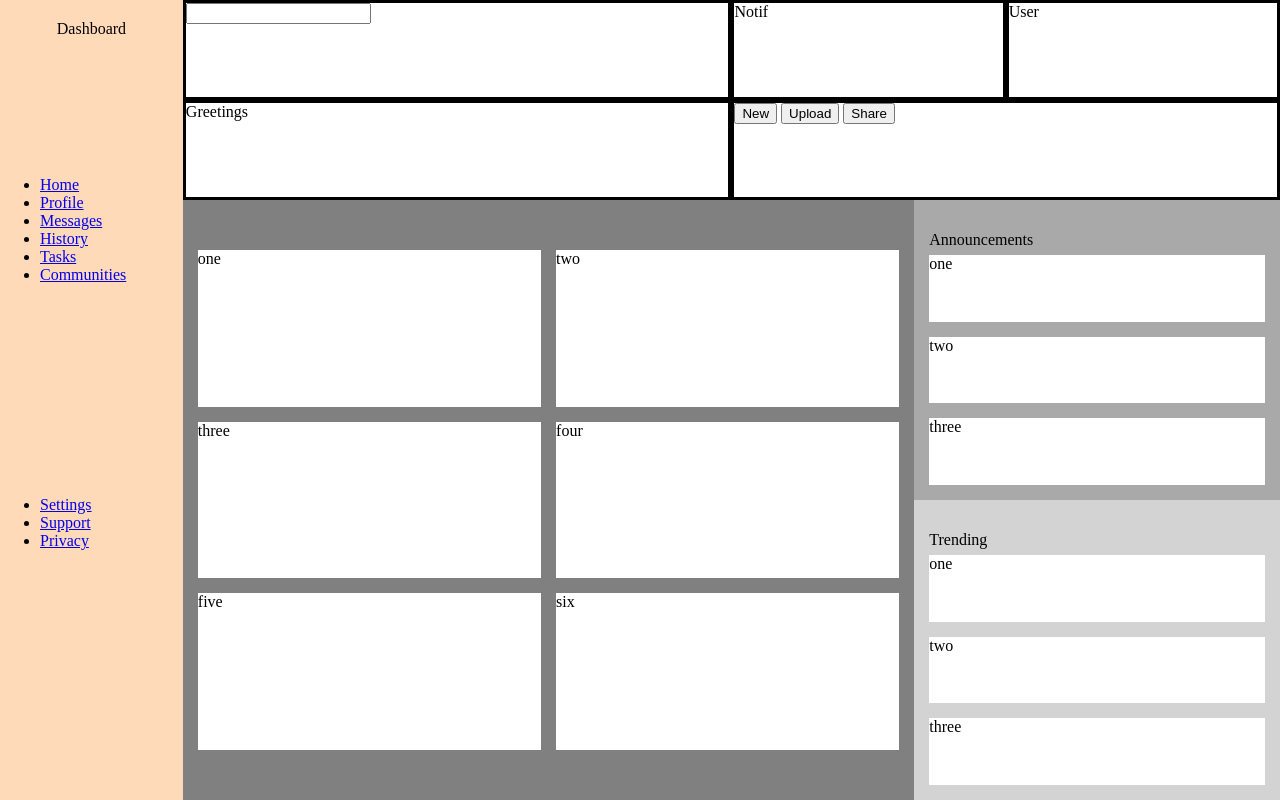
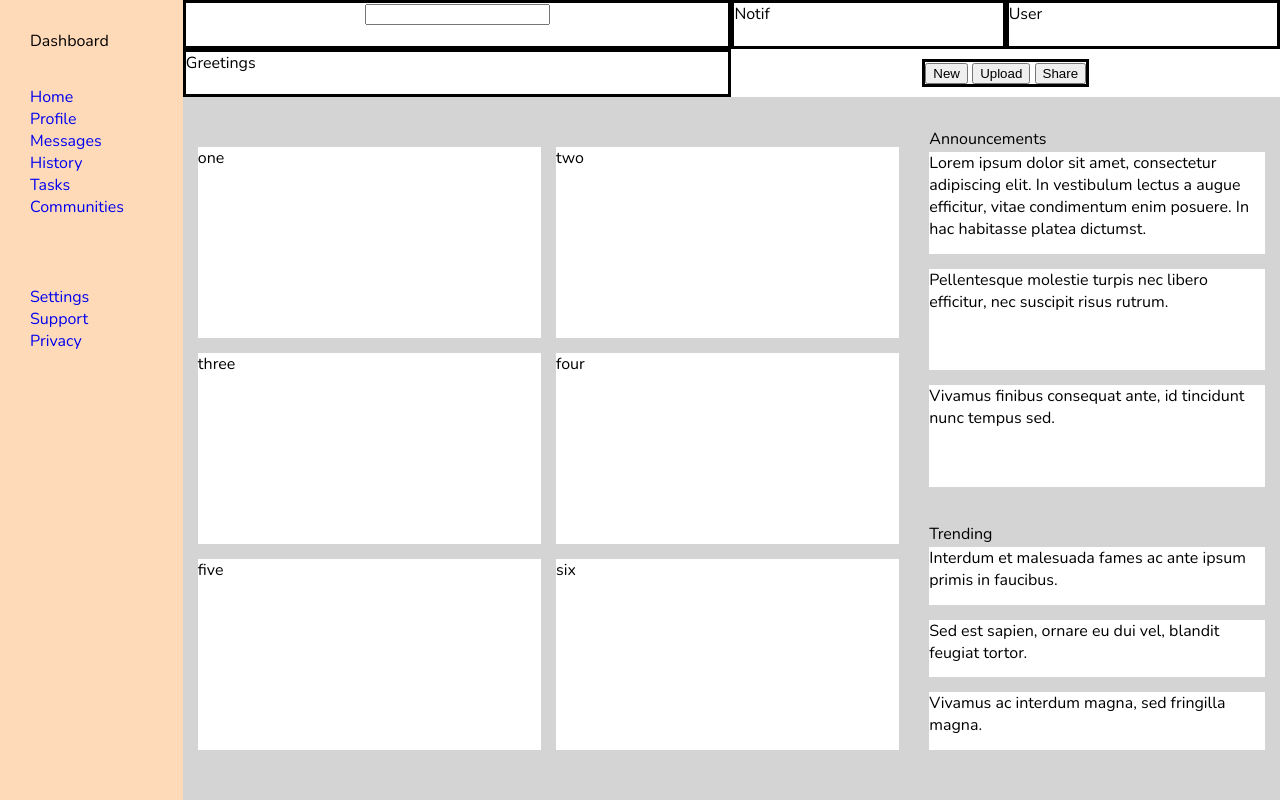
Before and after one commit to mvstic/admindash, a plain HTML site: page index.html in a window 1280 px wide. Drawn offline with nearby package versions, Linux system fonts and the light colour scheme.

Commit message:
Fiddle with padding & margin

```diff
--- a/index.html
+++ b/index.html
@@ -6,6 +6,9 @@
     <meta name="viewport" content="width=device-width, initial-scale=1.0">
     <title>Dashboard</title>
     <link rel="stylesheet" href="style.css">
+    <link rel="preconnect" href="https://fonts.googleapis.com">
+    <link rel="preconnect" href="https://fonts.gstatic.com" crossorigin>
+    <link href="https://fonts.googleapis.com/css2?family=Nunito:wght@200&display=swap" rel="stylesheet">
 </head>
 <body>
     <div class="container">
@@ -54,15 +57,15 @@
         </div>
         <div class="announcements">
             <p>Announcements</p>
-            <div class="announcement-card">one</div>
-            <div class="announcement-card">two</div>
-            <div class="announcement-card">three</div>
+            <div class="announcement-card">Lorem ipsum dolor sit amet, consectetur adipiscing elit. In vestibulum lectus a augue efficitur, vitae condimentum enim posuere. In hac habitasse platea dictumst.</div>
+            <div class="announcement-card">Pellentesque molestie turpis nec libero efficitur, nec suscipit risus rutrum.</div>
+            <div class="announcement-card">Vivamus finibus consequat ante, id tincidunt nunc tempus sed.</div>
         </div>
         <div class="trending">
             <p>Trending</p>
-            <div class="trending-card">one</div>
-            <div class="trending-card">two</div>
-            <div class="trending-card">three</div>
+            <div class="trending-card">Interdum et malesuada fames ac ante ipsum primis in faucibus.</div>
+            <div class="trending-card">Sed est sapien, ornare eu dui vel, blandit feugiat tortor.</div>
+            <div class="trending-card"> Vivamus ac interdum magna, sed fringilla magna. </div>
         </div>
     </div>
 </body>
--- a/style.css
+++ b/style.css
@@ -2,6 +2,16 @@ html, body {
     margin: 0;
     padding: 0;
     height: 100%;
+    font-family: 'Nunito', sans-serif;
+}
+
+ul {
+    list-style-type: none;
+    padding: 30px;
+}
+
+a {
+    text-decoration: none;
 }
 
 .container {
@@ -27,22 +37,26 @@ html, body {
 
 .userbuttons {
     grid-column: 2 span;
+    margin: auto;
+}
+
+form {
+    text-align: center;
 }
 
 .sidebar {
     background-color: peachpuff;
     grid-row: 1 / 4;
     display: grid;
-    grid-template-rows: 1fr 2fr 1fr 1fr;
+    grid-template-rows: 40px 200px 1fr;
 }
 
 .logo {
-    justify-self: center;
-    padding: 20px;
+    padding: 30px;
 }
 
 .projects {
-    background-color: grey;
+    background-color: rgb(212, 212, 212);
     grid-row: 2 / 4;
     display: grid;
     grid-template-columns: 1fr 1fr;
@@ -56,7 +70,7 @@ html, body {
 }
 
 .announcements {
-    background-color: darkgrey;
+    background-color: rgb(212, 212, 212);
     display: grid;
     grid-template-rows: 25px 1fr 1fr 1fr;
     grid-gap: 15px;
@@ -72,11 +86,11 @@ html, body {
 }
 
 .trending {
-    background-color: lightgrey;
+    background-color: rgb(212, 212, 212);
     display: grid;
     grid-template-rows: 25px 1fr 1fr 1fr;
     grid-gap: 15px;
-    padding: 15px;
+    padding: 5px 15px 50px 15px;
 }
 
 .trending-card {
```
